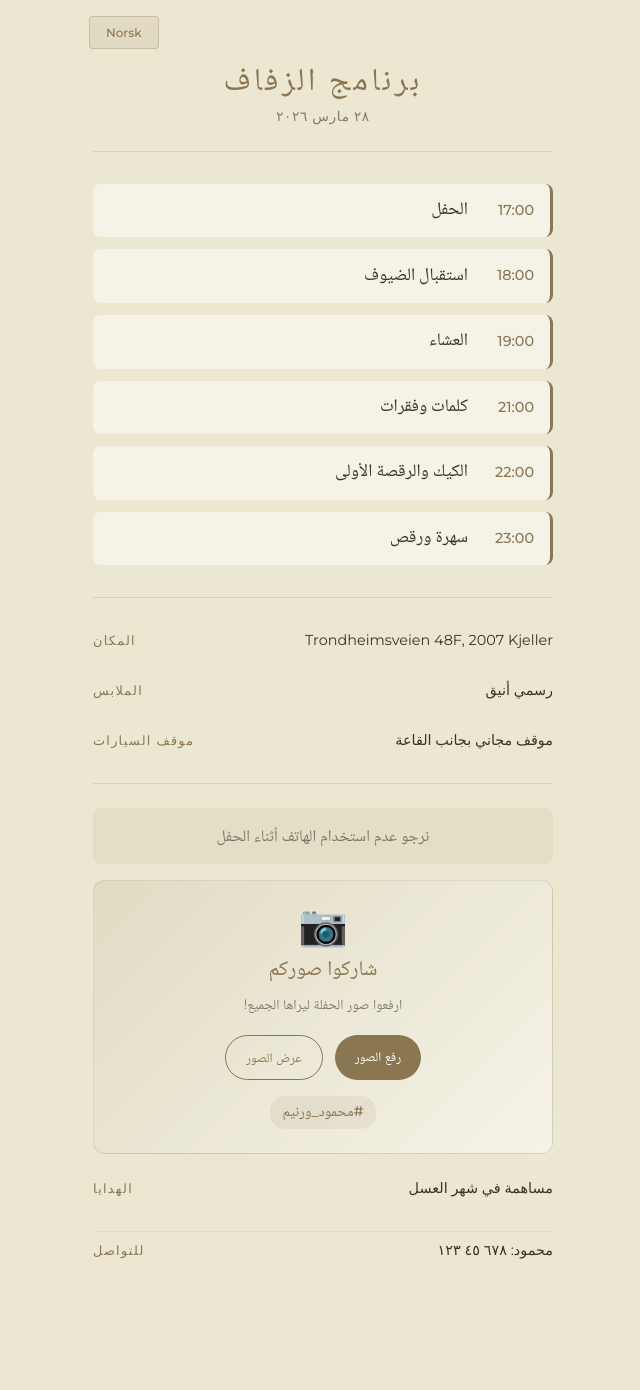
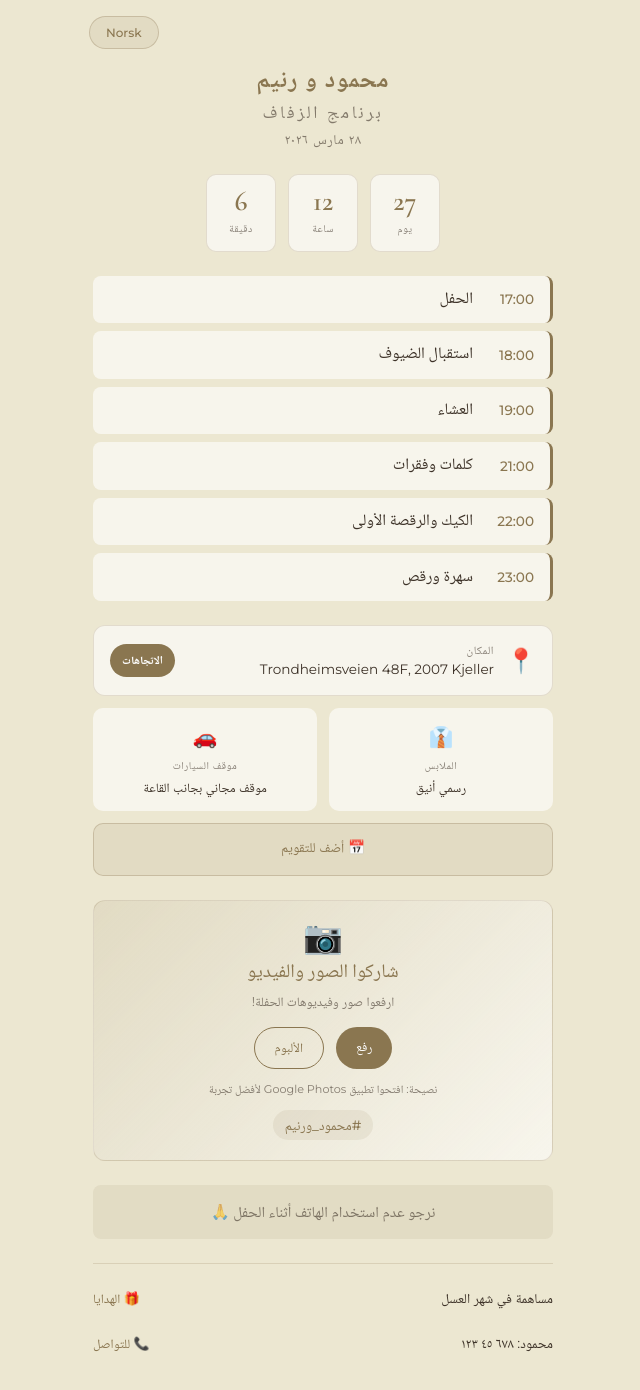
Before and after one commit to mahmoudAndRanim/wedding-program, a React (Vite) app: page / in a window 1280 px wide. Shown: the top 1390 px of the page, without its empty margins (317-957 px from the left). Before the commit the page ends 1302 px from the top, so only its background shows below. Built offline with nearby package versions, Linux system fonts and the light colour scheme.

Commit message:
Complete wedding app with countdown, maps, calendar, photo sharing

```diff
--- a/src/App.css
+++ b/src/App.css
@@ -1,11 +1,13 @@
-/* Wedding Program - Simple Mobile-First */
-@import url('https://fonts.googleapis.com/css2?family=Cormorant+Garamond:wght@400;500&family=Montserrat:wght@300;400;500&family=Noto+Naskh+Arabic:wght@400;500&display=swap');
+/* Wedding Program - Complete Mobile-First App */
+@import url('https://fonts.googleapis.com/css2?family=Cormorant+Garamond:wght@400;500;600&family=Montserrat:wght@300;400;500;600&family=Noto+Naskh+Arabic:wght@400;500;600&display=swap');
 
 :root {
   --bg: #ECE7D1;
   --text: #3D3228;
   --text-dim: rgba(61, 50, 40, 0.6);
   --gold: #8A7650;
+  --gold-light: rgba(138, 118, 80, 0.1);
+  --white: rgba(255, 255, 255, 0.6);
 }
 
 * {
@@ -24,7 +26,7 @@
   min-height: 100vh;
   min-height: 100dvh;
   background: var(--bg);
-  padding: 2rem 1.25rem;
+  padding: 1.5rem 1.25rem 2rem;
   max-width: 500px;
   margin: 0 auto;
   position: relative;
@@ -35,16 +37,17 @@
   position: absolute;
   top: 1rem;
   right: 1rem;
-  background: rgba(138, 118, 80, 0.1);
+  background: var(--gold-light);
   border: 1px solid rgba(138, 118, 80, 0.3);
   color: var(--gold);
   font-family: 'Montserrat', 'Noto Naskh Arabic', sans-serif;
   font-size: 0.75rem;
   font-weight: 500;
   padding: 0.5rem 1rem;
-  border-radius: 4px;
+  border-radius: 20px;
   cursor: pointer;
   transition: all 0.3s ease;
+  z-index: 10;
 }
 
 .lang-toggle:hover {
@@ -68,7 +71,9 @@
 }
 
 .rtl .page-title,
-.rtl .program-item .event h3 {
+.rtl .couple-names,
+.rtl .program-item .event h3,
+.rtl .photo-title {
   font-family: 'Noto Naskh Arabic', serif;
 }
 
@@ -83,104 +88,133 @@
 /* Header */
 .wedding-header {
   text-align: center;
-  margin-bottom: 2rem;
-  padding-bottom: 1.5rem;
-  padding-top: 2rem;
-  border-bottom: 1px solid rgba(138, 118, 80, 0.2);
+  margin-bottom: 1.5rem;
+  padding-top: 2.5rem;
+}
+
+.couple-names {
+  font-family: 'Cormorant Garamond', 'Noto Naskh Arabic', serif;
+  font-size: 1.5rem;
+  font-weight: 600;
+  color: var(--gold);
+  letter-spacing: 0.05em;
+  margin-bottom: 0.25rem;
 }
 
 .page-title {
   font-family: 'Cormorant Garamond', serif;
-  font-size: 2rem;
-  font-weight: 500;
-  color: var(--gold);
-  letter-spacing: 0.1em;
+  font-size: 1.1rem;
+  font-weight: 400;
+  color: var(--text-dim);
+  letter-spacing: 0.15em;
+  text-transform: uppercase;
   margin-bottom: 0.25rem;
 }
 
 .date-line {
-  font-family: 'Montserrat', sans-serif;
+  font-family: 'Montserrat', 'Noto Naskh Arabic', sans-serif;
   font-size: 0.85rem;
   font-weight: 400;
   color: var(--text-dim);
   letter-spacing: 0.05em;
 }
 
+/* Wedding Day Banner */
+.wedding-day-banner {
+  text-align: center;
+  font-family: 'Cormorant Garamond', 'Noto Naskh Arabic', serif;
+  font-size: 1.3rem;
+  font-weight: 500;
+  color: var(--gold);
+  background: linear-gradient(135deg, var(--gold-light), var(--white));
+  padding: 1rem;
+  border-radius: 12px;
+  margin-bottom: 1.5rem;
+  animation: glow 2s ease-in-out infinite;
+}
+
+@keyframes glow {
+  0%, 100% { box-shadow: 0 0 10px rgba(138, 118, 80, 0.2); }
+  50% { box-shadow: 0 0 20px rgba(138, 118, 80, 0.4); }
+}
+
+/* Countdown */
+.countdown-section {
+  margin-bottom: 1.5rem;
+}
+
+.countdown-boxes {
+  display: flex;
+  justify-content: center;
+  gap: 0.75rem;
+}
+
+.countdown-box {
+  background: var(--white);
+  border: 1px solid rgba(138, 118, 80, 0.2);
+  border-radius: 10px;
+  padding: 0.75rem 1rem;
+  text-align: center;
+  min-width: 70px;
+}
+
+.countdown-number {
+  display: block;
+  font-family: 'Cormorant Garamond', serif;
+  font-size: 1.75rem;
+  font-weight: 600;
+  color: var(--gold);
+  line-height: 1;
+}
+
+.countdown-label {
+  font-family: 'Montserrat', 'Noto Naskh Arabic', sans-serif;
+  font-size: 0.65rem;
+  font-weight: 500;
+  color: var(--text-dim);
+  text-transform: uppercase;
+  letter-spacing: 0.05em;
+}
+
 /* Program */
 .program-section {
-  margin-bottom: 2rem;
+  margin-bottom: 1.5rem;
 }
 
 .program-timeline {
   display: flex;
   flex-direction: column;
-  gap: 0.75rem;
+  gap: 0.5rem;
 }
 
 .program-item {
   display: flex;
   align-items: center;
   gap: 1rem;
-  padding: 1rem;
-  background: rgba(255, 255, 255, 0.5);
+  padding: 0.85rem 1rem;
+  background: var(--white);
   border-radius: 8px;
   border-left: 3px solid var(--gold);
+  position: relative;
+  transition: all 0.3s ease;
 }
 
 .program-item .time {
   font-family: 'Montserrat', sans-serif;
-  font-size: 0.9rem;
+  font-size: 0.85rem;
   font-weight: 500;
   color: var(--gold);
-  min-width: 50px;
+  min-width: 45px;
 }
 
 .program-item .event h3 {
-  font-family: 'Cormorant Garamond', serif;
-  font-size: 1.1rem;
+  font-family: 'Cormorant Garamond', 'Noto Naskh Arabic', serif;
+  font-size: 1rem;
   font-weight: 500;
   color: var(--text);
 }
 
-/* Info section */
-.info-section {
-  display: flex;
-  flex-direction: column;
-  gap: 0.75rem;
-  padding-top: 1.5rem;
-  border-top: 1px solid rgba(138, 118, 80, 0.2);
-}
-
-.info-item {
-  display: flex;
-  justify-content: space-between;
-  align-items: baseline;
-  padding: 0.5rem 0;
-}
-
-.info-label {
-  font-family: 'Montserrat', sans-serif;
-  font-size: 0.8rem;
-  font-weight: 500;
-  color: var(--gold);
-  text-transform: uppercase;
-  letter-spacing: 0.1em;
-}
-
-.info-value {
-  font-family: 'Montserrat', sans-serif;
-  font-size: 0.9rem;
-  font-weight: 400;
-  color: var(--text);
-  text-align: right;
-}
-
-/* Active event indicator */
-.program-item {
-  position: relative;
-  transition: all 0.3s ease;
-}
-
+/* Active & Completed states */
 .program-item.active {
   background: rgba(138, 118, 80, 0.15);
   border-left-width: 4px;
@@ -204,15 +238,15 @@
 
 .now-indicator {
   position: absolute;
-  right: 1rem;
+  right: 0.75rem;
   top: 50%;
   transform: translateY(-50%);
   background: var(--gold);
   color: white;
   font-family: 'Montserrat', 'Noto Naskh Arabic', sans-serif;
-  font-size: 0.65rem;
-  font-weight: 500;
-  padding: 0.25rem 0.5rem;
+  font-size: 0.6rem;
+  font-weight: 600;
+  padding: 0.2rem 0.5rem;
   border-radius: 10px;
   text-transform: uppercase;
   letter-spacing: 0.05em;
@@ -221,97 +255,157 @@
 
 .rtl .now-indicator {
   right: auto;
-  left: 1rem;
+  left: 0.75rem;
 }
 
 @keyframes pulse {
-  0%, 100% {
-    opacity: 1;
-  }
-  50% {
-    opacity: 0.7;
-  }
+  0%, 100% { opacity: 1; }
+  50% { opacity: 0.7; }
 }
 
-/* Extra section */
-.extra-section {
-  margin-top: 1.5rem;
-  padding-top: 1.5rem;
-  border-top: 1px solid rgba(138, 118, 80, 0.2);
+/* Info Section */
+.info-section {
+  margin-bottom: 1.5rem;
+}
+
+.venue-card {
+  background: var(--white);
+  border: 1px solid rgba(138, 118, 80, 0.2);
+  border-radius: 12px;
+  padding: 1rem;
+  display: flex;
+  align-items: center;
+  gap: 0.75rem;
+  margin-bottom: 0.75rem;
+}
+
+.venue-icon {
+  font-size: 1.5rem;
+}
+
+.venue-details {
+  flex: 1;
   display: flex;
   flex-direction: column;
-  gap: 1rem;
 }
 
-.ceremony-note {
-  text-align: center;
-  font-family: 'Cormorant Garamond', 'Noto Naskh Arabic', serif;
-  font-size: 1rem;
-  font-style: italic;
+.venue-label {
+  font-family: 'Montserrat', 'Noto Naskh Arabic', sans-serif;
+  font-size: 0.7rem;
+  font-weight: 500;
   color: var(--text-dim);
-  padding: 1rem;
-  background: rgba(138, 118, 80, 0.08);
-  border-radius: 8px;
+  text-transform: uppercase;
+  letter-spacing: 0.05em;
 }
 
-.hashtag-box {
+.venue-address {
+  font-family: 'Montserrat', sans-serif;
+  font-size: 0.85rem;
+  font-weight: 400;
+  color: var(--text);
+}
+
+.map-btn {
+  font-family: 'Montserrat', 'Noto Naskh Arabic', sans-serif;
+  font-size: 0.7rem;
+  font-weight: 600;
+  color: white;
+  background: var(--gold);
+  padding: 0.5rem 0.75rem;
+  border-radius: 20px;
+  text-decoration: none;
+  transition: all 0.3s ease;
+  white-space: nowrap;
+}
+
+.map-btn:hover {
+  background: #6d5c3d;
+  transform: scale(1.05);
+}
+
+.info-grid {
+  display: grid;
+  grid-template-columns: 1fr 1fr;
+  gap: 0.75rem;
+  margin-bottom: 0.75rem;
+}
+
+.info-card {
+  background: var(--white);
+  border-radius: 10px;
+  padding: 0.85rem;
   display: flex;
   flex-direction: column;
   align-items: center;
+  text-align: center;
   gap: 0.25rem;
-  padding: 1rem;
-  background: rgba(255, 255, 255, 0.5);
-  border-radius: 8px;
-  text-align: center;
 }
 
-.hashtag-label {
+.info-icon {
+  font-size: 1.25rem;
+  margin-bottom: 0.15rem;
+}
+
+.info-card .info-label {
   font-family: 'Montserrat', 'Noto Naskh Arabic', sans-serif;
-  font-size: 0.75rem;
+  font-size: 0.65rem;
   font-weight: 500;
   color: var(--text-dim);
   text-transform: uppercase;
-  letter-spacing: 0.1em;
+  letter-spacing: 0.05em;
 }
 
-.hashtag-value {
+.info-card .info-value {
   font-family: 'Montserrat', 'Noto Naskh Arabic', sans-serif;
-  font-size: 1.1rem;
+  font-size: 0.8rem;
+  font-weight: 500;
+  color: var(--text);
+}
+
+.calendar-btn {
+  width: 100%;
+  font-family: 'Montserrat', 'Noto Naskh Arabic', sans-serif;
+  font-size: 0.85rem;
   font-weight: 500;
   color: var(--gold);
+  background: var(--gold-light);
+  border: 1px solid rgba(138, 118, 80, 0.3);
+  padding: 0.85rem;
+  border-radius: 10px;
+  cursor: pointer;
+  transition: all 0.3s ease;
 }
 
-.extra-section .info-item {
-  padding: 0.5rem 0;
+.calendar-btn:hover {
+  background: var(--gold);
+  color: white;
 }
 
-.contact-item {
-  margin-top: 0.5rem;
-  padding-top: 1rem;
-  border-top: 1px solid rgba(138, 118, 80, 0.1);
+/* Photo Section */
+.photo-section {
+  margin-bottom: 1.5rem;
 }
 
-/* Photo sharing box */
 .photo-share-box {
-  background: linear-gradient(135deg, rgba(138, 118, 80, 0.1) 0%, rgba(255, 255, 255, 0.5) 100%);
+  background: linear-gradient(135deg, var(--gold-light) 0%, var(--white) 100%);
   border: 1px solid rgba(138, 118, 80, 0.2);
   border-radius: 12px;
-  padding: 1.5rem;
+  padding: 1.25rem;
   text-align: center;
   display: flex;
   flex-direction: column;
   align-items: center;
-  gap: 0.75rem;
+  gap: 0.5rem;
 }
 
 .photo-icon {
-  font-size: 2.5rem;
+  font-size: 2rem;
   line-height: 1;
 }
 
 .photo-title {
   font-family: 'Cormorant Garamond', 'Noto Naskh Arabic', serif;
-  font-size: 1.3rem;
+  font-size: 1.2rem;
   font-weight: 500;
   color: var(--gold);
   margin: 0;
@@ -319,7 +413,7 @@
 
 .photo-desc {
   font-family: 'Montserrat', 'Noto Naskh Arabic', sans-serif;
-  font-size: 0.85rem;
+  font-size: 0.8rem;
   color: var(--text-dim);
   margin: 0;
 }
@@ -334,7 +428,7 @@
   font-family: 'Montserrat', 'Noto Naskh Arabic', sans-serif;
   font-size: 0.8rem;
   font-weight: 500;
-  padding: 0.75rem 1.25rem;
+  padding: 0.65rem 1.25rem;
   border-radius: 25px;
   text-decoration: none;
   transition: all 0.3s ease;
@@ -361,13 +455,64 @@
   color: white;
 }
 
+.photo-tip {
+  font-family: 'Montserrat', 'Noto Naskh Arabic', sans-serif;
+  font-size: 0.7rem;
+  font-style: italic;
+  color: var(--text-dim);
+  margin: 0.25rem 0 0;
+}
+
 .hashtag-tag {
   font-family: 'Montserrat', 'Noto Naskh Arabic', sans-serif;
-  font-size: 0.9rem;
+  font-size: 0.85rem;
   font-weight: 500;
   color: var(--gold);
   background: rgba(138, 118, 80, 0.1);
-  padding: 0.35rem 0.75rem;
+  padding: 0.3rem 0.75rem;
   border-radius: 15px;
   margin-top: 0.25rem;
 }
+
+/* Ceremony Note */
+.ceremony-note {
+  text-align: center;
+  font-family: 'Cormorant Garamond', 'Noto Naskh Arabic', serif;
+  font-size: 0.95rem;
+  font-style: italic;
+  color: var(--text-dim);
+  padding: 1rem;
+  background: var(--gold-light);
+  border-radius: 8px;
+  margin-bottom: 1.5rem;
+}
+
+/* Footer Section */
+.footer-section {
+  display: flex;
+  flex-direction: column;
+  gap: 0.5rem;
+  padding-top: 1rem;
+  border-top: 1px solid rgba(138, 118, 80, 0.2);
+}
+
+.footer-section .info-item {
+  display: flex;
+  justify-content: space-between;
+  align-items: baseline;
+  padding: 0.5rem 0;
+}
+
+.footer-section .info-label {
+  font-family: 'Montserrat', 'Noto Naskh Arabic', sans-serif;
+  font-size: 0.8rem;
+  font-weight: 500;
+  color: var(--gold);
+}
+
+.footer-section .info-value {
+  font-family: 'Montserrat', 'Noto Naskh Arabic', sans-serif;
+  font-size: 0.85rem;
+  font-weight: 400;
+  color: var(--text);
+}
--- a/src/App.jsx
+++ b/src/App.jsx
@@ -1,11 +1,16 @@
 import { useState, useEffect } from 'react'
 import './App.css'
 
-// Wedding date: March 28, 2026
+// Wedding date: March 28, 2026 at 17:00
 const WEDDING_DATE = '2026-03-28'
+const WEDDING_DATETIME = new Date('2026-03-28T17:00:00')
 
-// DEMO MODE: Set to true to test active indicator (remove before wedding!)
+// DEMO MODE: Set to true to test active indicator
 const DEMO_MODE = false
+
+const VENUE_ADDRESS = 'Trondheimsveien 48F, 2007 Kjeller'
+const GOOGLE_MAPS_URL = `https://www.google.com/maps/search/?api=1&query=${encodeURIComponent(VENUE_ADDRESS)}`
+const PHOTO_ALBUM_URL = 'https://photos.app.goo.gl/NdQ25MoYWbPVSLuu9'
 
 const programTimes = [
   { time: '17:00', endTime: '18:00' },
@@ -17,13 +22,11 @@ const programTimes = [
 ]
 
 function getCurrentEventIndex() {
-  // Demo mode: always show second item (reception) as active
   if (DEMO_MODE) return 1
 
   const now = new Date()
   const today = now.toISOString().split('T')[0]
 
-  // Only show progress on wedding day
   if (today !== WEDDING_DATE) return -1
 
   const currentHour = now.getHours()
@@ -44,10 +47,50 @@ function getCurrentEventIndex() {
   return -1
 }
 
+function getCountdown() {
+  const now = new Date()
+  const diff = WEDDING_DATETIME - now
+
+  if (diff <= 0) return null
+
+  const days = Math.floor(diff / (1000 * 60 * 60 * 24))
+  const hours = Math.floor((diff % (1000 * 60 * 60 * 24)) / (1000 * 60 * 60))
+  const minutes = Math.floor((diff % (1000 * 60 * 60)) / (1000 * 60))
+
+  return { days, hours, minutes }
+}
+
+function generateCalendarFile() {
+  const event = `BEGIN:VCALENDAR
+VERSION:2.0
+PRODID:-//Wedding//Mahmoud & Ranim//EN
+BEGIN:VEVENT
+DTSTART:20260328T170000
+DTEND:20260329T020000
+SUMMARY:Bryllup - Mahmoud & Ranim
+LOCATION:Trondheimsveien 48F, 2007 Kjeller
+DESCRIPTION:Vi gleder oss til å feire med dere!
+END:VEVENT
+END:VCALENDAR`
+
+  const blob = new Blob([event], { type: 'text/calendar' })
+  const url = URL.createObjectURL(blob)
+  const a = document.createElement('a')
+  a.href = url
+  a.download = 'mahmoud-ranim-bryllup.ics'
+  a.click()
+  URL.revokeObjectURL(url)
+}
+
 const translations = {
   no: {
+    couple: 'Mahmoud & Ranim',
     program: 'Bryllupsprogram',
     date: '28. mars 2026',
+    countdown: 'Nedtelling',
+    days: 'dager',
+    hours: 'timer',
+    minutes: 'min',
     ceremony: 'Seremoni',
     reception: 'Velkomstdrink',
     dinner: 'Middag',
@@ -59,22 +102,30 @@ const translations = {
     dresscodeValue: 'Festantrekk',
     parking: 'Parkering',
     parkingValue: 'Gratis parkering ved lokalet',
-    hashtag: 'Del bilder',
-    hashtagValue: '#MahmoudOgRanim',
-    ceremonyNote: 'Vi ber om mobilfri seremoni',
+    ceremonyNote: 'Vi ber om mobilfri seremoni 🙏',
+    getDirections: 'Veibeskrivelse',
+    addToCalendar: 'Legg til i kalender',
+    photoTitle: 'Del bilder & video',
+    photoDesc: 'Last opp bilder og videoer fra festen!',
+    photoBtn: 'Last opp',
+    photoView: 'Se album',
+    photoTip: 'Tips: Åpne Google Photos-appen for beste opplevelse',
     gift: 'Ønskeliste',
     giftValue: 'Bidrag til bryllupsreise',
     contact: 'Kontakt',
     contactValue: 'Mahmoud: 123 45 678',
-    photoTitle: 'Del bildene dine',
-    photoDesc: 'Last opp bilder fra festen så alle kan se dem!',
-    photoBtn: 'Last opp bilder',
-    photoView: 'Se bildene',
+    hashtag: '#MahmoudOgRanim',
+    weddingDay: 'I dag er dagen! 💍',
     langBtn: 'عربي',
   },
   ar: {
+    couple: 'محمود و رنيم',
     program: 'برنامج الزفاف',
     date: '٢٨ مارس ٢٠٢٦',
+    countdown: 'العد التنازلي',
+    days: 'يوم',
+    hours: 'ساعة',
+    minutes: 'دقيقة',
     ceremony: 'الحفل',
     reception: 'استقبال الضيوف',
     dinner: 'العشاء',
@@ -86,17 +137,20 @@ const translations = {
     dresscodeValue: 'رسمي أنيق',
     parking: 'موقف السيارات',
     parkingValue: 'موقف مجاني بجانب القاعة',
-    hashtag: 'شاركوا الصور',
-    hashtagValue: '#محمود_ورنيم',
-    ceremonyNote: 'نرجو عدم استخدام الهاتف أثناء الحفل',
+    ceremonyNote: 'نرجو عدم استخدام الهاتف أثناء الحفل 🙏',
+    getDirections: 'الاتجاهات',
+    addToCalendar: 'أضف للتقويم',
+    photoTitle: 'شاركوا الصور والفيديو',
+    photoDesc: 'ارفعوا صور وفيديوهات الحفلة!',
+    photoBtn: 'رفع',
+    photoView: 'الألبوم',
+    photoTip: 'نصيحة: افتحوا تطبيق Google Photos لأفضل تجربة',
     gift: 'الهدايا',
     giftValue: 'مساهمة في شهر العسل',
     contact: 'للتواصل',
     contactValue: 'محمود: ٦٧٨ ٤٥ ١٢٣',
-    photoTitle: 'شاركوا صوركم',
-    photoDesc: 'ارفعوا صور الحفلة ليراها الجميع!',
-    photoBtn: 'رفع الصور',
-    photoView: 'عرض الصور',
+    hashtag: '#محمود_ورنيم',
+    weddingDay: 'اليوم هو اليوم! 💍',
     langBtn: 'Norsk',
   }
 }
@@ -104,17 +158,25 @@ const translations = {
 function App() {
   const [lang, setLang] = useState('ar')
   const [currentEvent, setCurrentEvent] = useState(-1)
+  const [countdown, setCountdown] = useState(getCountdown())
   const t = translations[lang]
   const isArabic = lang === 'ar'
+  const isWeddingDay = new Date().toISOString().split('T')[0] === WEDDING_DATE
 
   useEffect(() => {
-    // Check current event on mount and every minute
     setCurrentEvent(getCurrentEventIndex())
-    const interval = setInterval(() => {
+    const eventInterval = setInterval(() => {
       setCurrentEvent(getCurrentEventIndex())
-    }, 60000) // Update every minute
+    }, 60000)
 
-    return () => clearInterval(interval)
+    const countdownInterval = setInterval(() => {
+      setCountdown(getCountdown())
+    }, 60000)
+
+    return () => {
+      clearInterval(eventInterval)
+      clearInterval(countdownInterval)
+    }
   }, [])
 
   return (
@@ -129,116 +191,142 @@ function App() {
 
       {/* Header */}
       <header className="wedding-header">
+        <p className="couple-names">{t.couple}</p>
         <h1 className="page-title">{t.program}</h1>
         <p className="date-line">{t.date}</p>
       </header>
+
+      {/* Countdown or Wedding Day Message */}
+      {isWeddingDay ? (
+        <div className="wedding-day-banner">
+          {t.weddingDay}
+        </div>
+      ) : countdown && (
+        <section className="countdown-section">
+          <div className="countdown-boxes">
+            <div className="countdown-box">
+              <span className="countdown-number">{countdown.days}</span>
+              <span className="countdown-label">{t.days}</span>
+            </div>
+            <div className="countdown-box">
+              <span className="countdown-number">{countdown.hours}</span>
+              <span className="countdown-label">{t.hours}</span>
+            </div>
+            <div className="countdown-box">
+              <span className="countdown-number">{countdown.minutes}</span>
+              <span className="countdown-label">{t.minutes}</span>
+            </div>
+          </div>
+        </section>
+      )}
 
       {/* Program */}
       <section className="program-section">
         <div className="program-timeline">
           <div className={`program-item ${currentEvent === 0 ? 'active' : ''} ${currentEvent > 0 ? 'completed' : ''}`}>
             <div className="time">17:00</div>
-            <div className="event">
-              <h3>{t.ceremony}</h3>
-            </div>
+            <div className="event"><h3>{t.ceremony}</h3></div>
             {currentEvent === 0 && <div className="now-indicator">{lang === 'ar' ? 'الآن' : 'Nå'}</div>}
           </div>
 
           <div className={`program-item ${currentEvent === 1 ? 'active' : ''} ${currentEvent > 1 ? 'completed' : ''}`}>
             <div className="time">18:00</div>
-            <div className="event">
-              <h3>{t.reception}</h3>
-            </div>
+            <div className="event"><h3>{t.reception}</h3></div>
             {currentEvent === 1 && <div className="now-indicator">{lang === 'ar' ? 'الآن' : 'Nå'}</div>}
           </div>
 
           <div className={`program-item ${currentEvent === 2 ? 'active' : ''} ${currentEvent > 2 ? 'completed' : ''}`}>
             <div className="time">19:00</div>
-            <div className="event">
-              <h3>{t.dinner}</h3>
-            </div>
+            <div className="event"><h3>{t.dinner}</h3></div>
             {currentEvent === 2 && <div className="now-indicator">{lang === 'ar' ? 'الآن' : 'Nå'}</div>}
           </div>
 
           <div className={`program-item ${currentEvent === 3 ? 'active' : ''} ${currentEvent > 3 ? 'completed' : ''}`}>
             <div className="time">21:00</div>
-            <div className="event">
-              <h3>{t.speeches}</h3>
-            </div>
+            <div className="event"><h3>{t.speeches}</h3></div>
             {currentEvent === 3 && <div className="now-indicator">{lang === 'ar' ? 'الآن' : 'Nå'}</div>}
           </div>
 
           <div className={`program-item ${currentEvent === 4 ? 'active' : ''} ${currentEvent > 4 ? 'completed' : ''}`}>
             <div className="time">22:00</div>
-            <div className="event">
-              <h3>{t.cake}</h3>
-            </div>
+            <div className="event"><h3>{t.cake}</h3></div>
             {currentEvent === 4 && <div className="now-indicator">{lang === 'ar' ? 'الآن' : 'Nå'}</div>}
           </div>
 
           <div className={`program-item ${currentEvent === 5 ? 'active' : ''}`}>
             <div className="time">23:00</div>
-            <div className="event">
-              <h3>{t.party}</h3>
-            </div>
+            <div className="event"><h3>{t.party}</h3></div>
             {currentEvent === 5 && <div className="now-indicator">{lang === 'ar' ? 'الآن' : 'Nå'}</div>}
           </div>
         </div>
       </section>
 
-      {/* Info */}
+      {/* Venue & Info */}
       <section className="info-section">
-        <div className="info-item">
-          <span className="info-label">{t.venue}</span>
-          <span className="info-value">Trondheimsveien 48F, 2007 Kjeller</span>
+        <div className="venue-card">
+          <div className="venue-icon">📍</div>
+          <div className="venue-details">
+            <span className="venue-label">{t.venue}</span>
+            <span className="venue-address">{VENUE_ADDRESS}</span>
           </div>
-        <div className="info-item">
+          <a
+            href={GOOGLE_MAPS_URL}
+            target="_blank"
+            rel="noopener noreferrer"
+            className="map-btn"
+          >
+            {t.getDirections}
+          </a>
+        </div>
+
+        <div className="info-grid">
+          <div className="info-card">
+            <span className="info-icon">👔</span>
             <span className="info-label">{t.dresscode}</span>
             <span className="info-value">{t.dresscodeValue}</span>
           </div>
-        <div className="info-item">
+          <div className="info-card">
+            <span className="info-icon">🚗</span>
             <span className="info-label">{t.parking}</span>
             <span className="info-value">{t.parkingValue}</span>
           </div>
+        </div>
+
+        <button className="calendar-btn" onClick={generateCalendarFile}>
+          📅 {t.addToCalendar}
+        </button>
       </section>
 
-      {/* Additional info */}
-      <section className="extra-section">
-        <p className="ceremony-note">{t.ceremonyNote}</p>
-
       {/* Photo sharing */}
+      <section className="photo-section">
         <div className="photo-share-box">
           <div className="photo-icon">📷</div>
           <h3 className="photo-title">{t.photoTitle}</h3>
           <p className="photo-desc">{t.photoDesc}</p>
           <div className="photo-buttons">
-            <a
-              href="https://photos.app.goo.gl/NdQ25MoYWbPVSLuu9"
-              target="_blank"
-              rel="noopener noreferrer"
-              className="photo-btn upload"
-            >
+            <a href={PHOTO_ALBUM_URL} target="_blank" rel="noopener noreferrer" className="photo-btn upload">
               {t.photoBtn}
             </a>
-            <a
-              href="https://photos.app.goo.gl/NdQ25MoYWbPVSLuu9"
-              target="_blank"
-              rel="noopener noreferrer"
-              className="photo-btn view"
-            >
+            <a href={PHOTO_ALBUM_URL} target="_blank" rel="noopener noreferrer" className="photo-btn view">
               {t.photoView}
             </a>
           </div>
-          <div className="hashtag-tag">{t.hashtagValue}</div>
+          <p className="photo-tip">{t.photoTip}</p>
+          <div className="hashtag-tag">{t.hashtag}</div>
         </div>
+      </section>
 
+      {/* Ceremony note */}
+      <p className="ceremony-note">{t.ceremonyNote}</p>
+
+      {/* Gift & Contact */}
+      <section className="footer-section">
         <div className="info-item">
-          <span className="info-label">{t.gift}</span>
+          <span className="info-label">🎁 {t.gift}</span>
           <span className="info-value">{t.giftValue}</span>
         </div>
-
-        <div className="info-item contact-item">
-          <span className="info-label">{t.contact}</span>
+        <div className="info-item">
+          <span className="info-label">📞 {t.contact}</span>
           <span className="info-value">{t.contactValue}</span>
         </div>
       </section>
```
Lines whose indentation alone changed are shown as unchanged.
